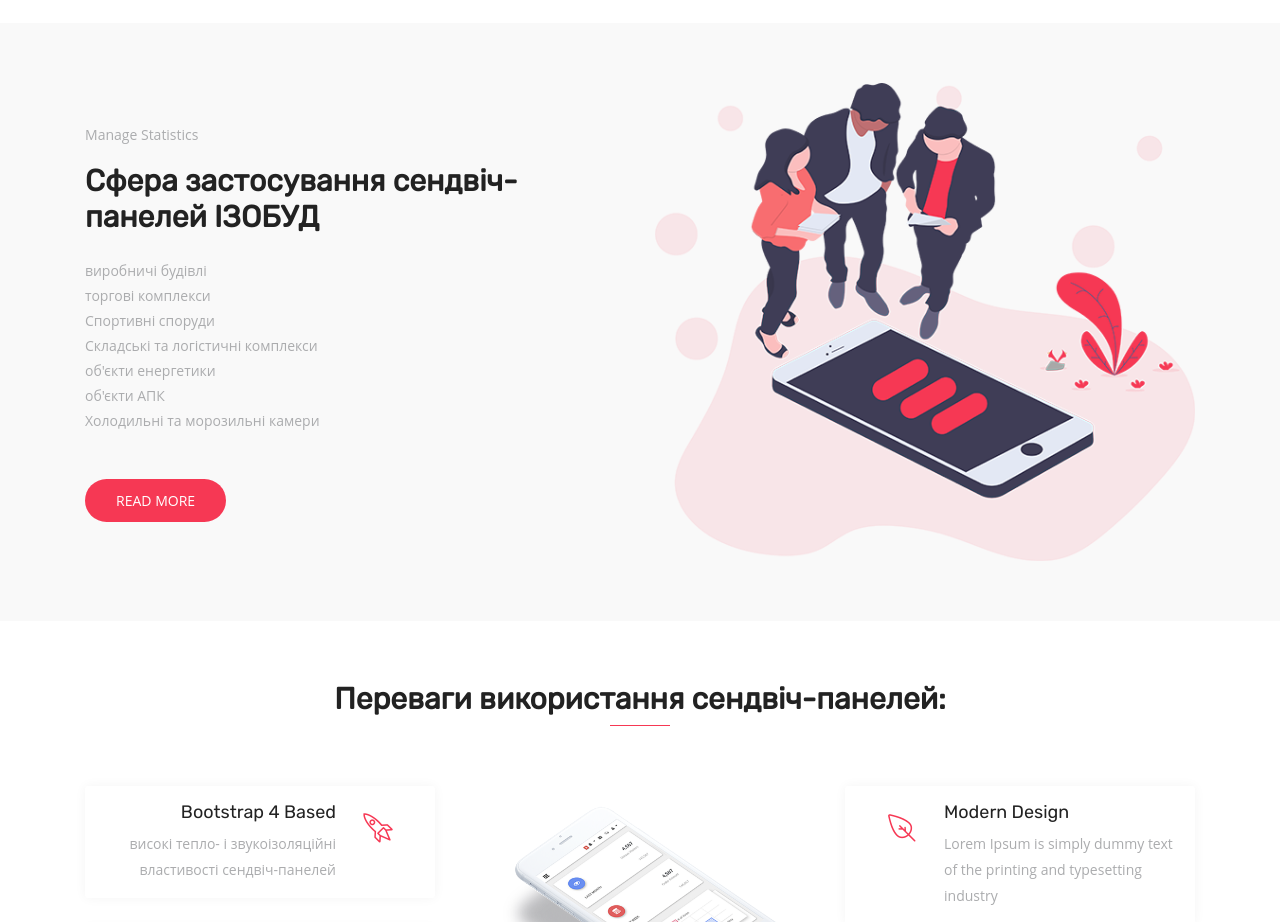
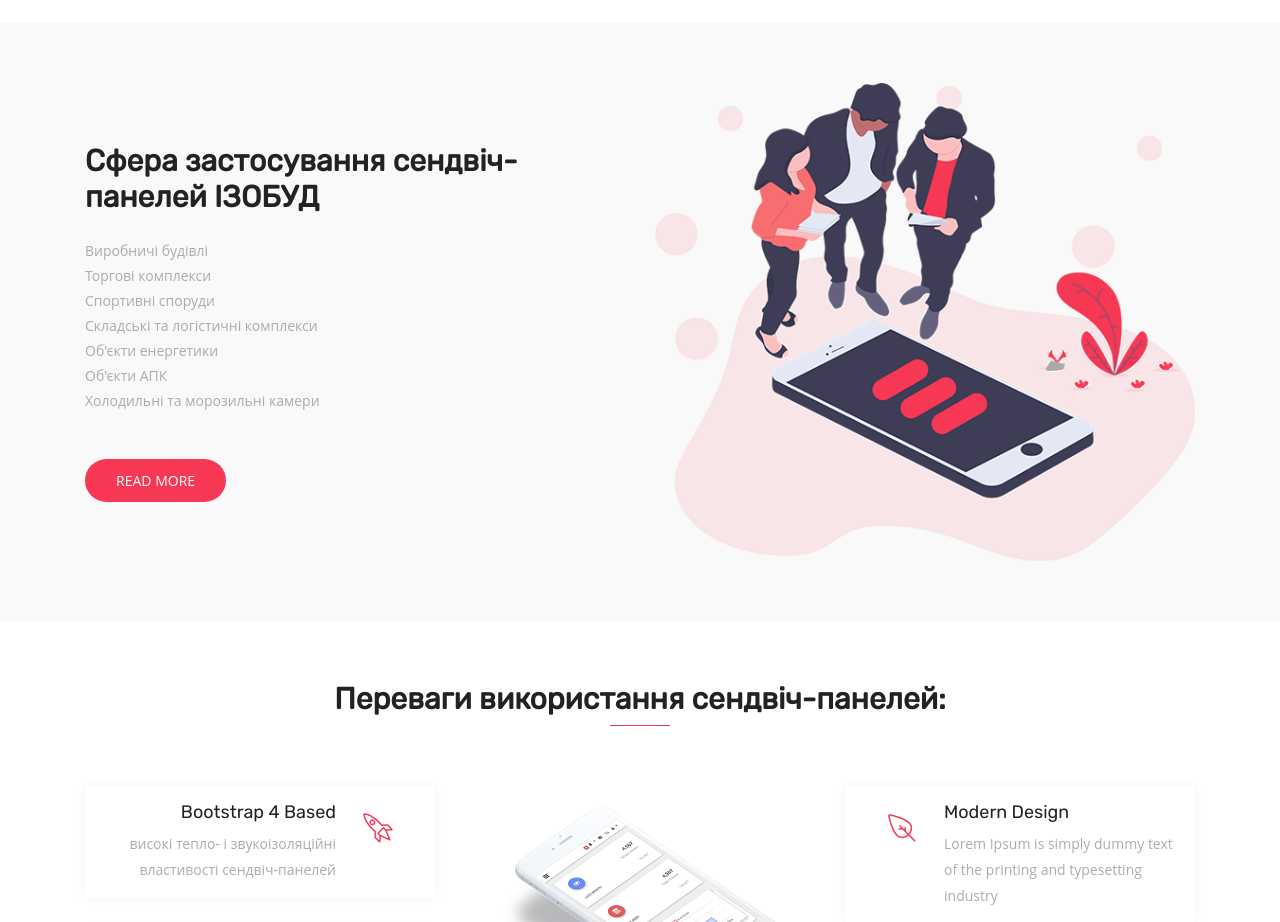
Before and after one commit to olexiy/ml-landing, a plain HTML site: page index.html in a window 1280 px wide. Shown: the part 1500-2422 px from the top of the page. Drawn offline with Linux system fonts and the light colour scheme; files whose address does not match are found by name.

Commit message:
Format update

```diff
--- a/index.html
+++ b/index.html
@@ -197,19 +197,17 @@
             <div class="about-wrapper wow fadeInLeft" data-wow-delay="0.3s">
               <div>
                 <div class="site-heading">
-                  <p class="mb-3">Manage Statistics</p>
                   <h2 class="section-title">Сфера застосування  сендвіч-панелей ІЗОБУД</h2>
                 </div>
                 <div class="content">
                   <p>
-                    виробничі будівлі <br>
-                    торгові комплекси<br>
-Спортивні споруди<br>
-Складські та логістичні комплекси<br>
-об'єкти енергетики<br>
-об'єкти АПК<br>
-Холодильні та морозильні камери<br>
-
+                    Виробничі будівлі <br>
+                    Торгові комплекси<br>
+                    Спортивні споруди<br>
+                    Складські та логістичні комплекси<br>
+                    Об'єкти енергетики<br>
+                    Об'єкти АПК<br>
+                    Холодильні та морозильні камери<br>
                   </p>
                   <a href="#" class="btn btn-common mt-3">Read More</a>
                 </div>
```
